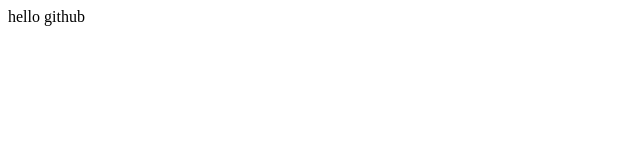
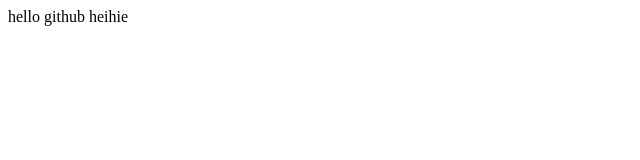
Before and after one commit to ace68723/github-test, a plain HTML site: page index.html in a window 1280 px wide. Shown: the full height of the page, 0-640 px from the left. Drawn offline with Linux system fonts and the light colour scheme.

Commit message:
Update index.html

```diff
--- a/index.html
+++ b/index.html
@@ -1 +1 @@
-<p>hello github </p>
+<p>hello github heihie </p>
```
